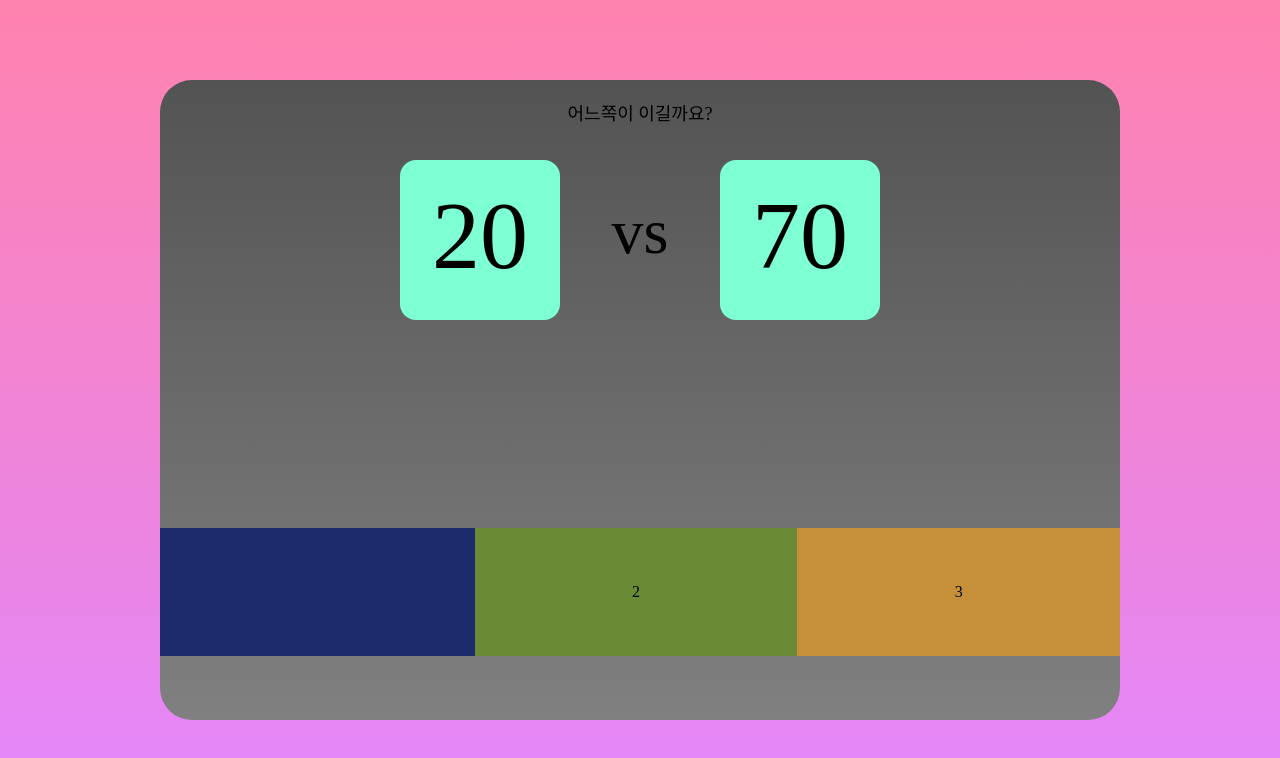
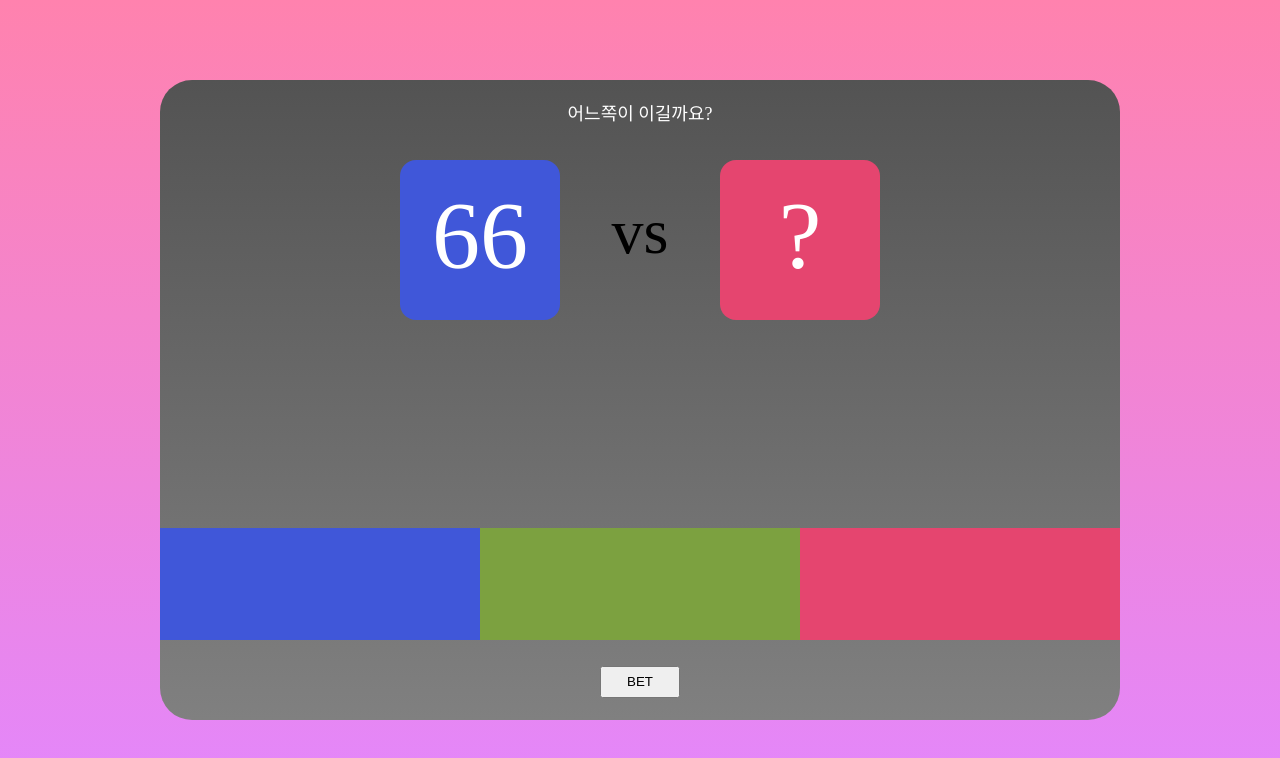
Before and after one commit to Kanghaseong/gachago, a Vue app: page / in a window 1280 px wide. Shown: the top 758 px of the page. Built offline with nearby package versions, Linux system fonts and the light colour scheme.

Commit message:
add gachaButton, add gachaButton disabled skill, add random number animation as setinterval, add created lifecycle hook, fix betbox's child name.

```diff
--- a/src/views/HomeView.vue
+++ b/src/views/HomeView.vue
@@ -2,15 +2,31 @@
 export default {
   data() {
     return {
-      myNumber: 0
-      }
+      myNumber: 0,
+      enemyNumber: "?",
+      gachaColor: "rgb(229, 69, 111)",
+      updating: false
+    }
   },
   methods: {
     getRandom: function () {
-      let num = Math.floor(Math.random() * 100);
-      this.myNumber = num;
-      return num
+    return Math.floor(Math.random() * 100);
+    },
+    slotMachine: function () {
+      this.updating = true;
+      this.gachaColor = "rgb(255, 156, 156)";
+      const count = setInterval(() => {
+        this.enemyNumber = this.getRandom();
+      }, 100);
+      setTimeout(() => {
+        clearInterval(count);
+        this.updating = false;
+        this.gachaColor = "rgb(229, 69, 111)"
+      }, 2000);
     }
+  },
+  created() {
+    this.myNumber = this.getRandom();
   }
 }
 </script>
@@ -22,28 +38,40 @@ export default {
 
     </section>
     <section id="numBox">
-      <div class="numCard" id="myNum">{{ getRandom() }}</div>
+      <div class="numCard" id="myNum">{{ myNumber }}</div>
       <div id="vs">vs</div>
-      <div class="numCard" id="enemyNum">70</div>
+      <div class="numCard" id="enemyNum" :style="{backgroundColor : gachaColor}">{{ enemyNumber }}</div>
     </section>
 
     <section id="betBox">
       <div class="bet"></div>
-      <div class="bet">2</div>
-      <div class="bet">3</div>
+      <div class="bet"></div>
+      <div class="bet"></div>
     </section>
+
+    <button id="gacha" @click="slotMachine" :disabled="updating">BET</button>
 
   </div>
 </template>
 
 <style scoped>
+
+#gacha {
+  position: absolute;
+  top: 94%;
+  left: 50%;
+  transform: translate(-50%, -50%);
+  width: 5rem;
+  height: 2rem;
+
+}
 .infoText{
   position:absolute;
   top: 5%;
   left: 50%;
   transform: translate(-50%, -50%);
-
   font-size: large;
+  color: white;
 }
 #numBox{
   display:flex;
@@ -59,7 +87,8 @@ export default {
   line-height: 9.5rem;
   left: 10%;
   top: 10%;
-  background-color: aquamarine;
+  color: white;
+  background-color: rgb(64, 87, 217);
   font-size: 6rem;
   border-radius: 1rem;
 }
@@ -88,18 +117,19 @@ export default {
   width: 100%;
 }
 .bet {
+  display: inline-block;
   flex: auto;
-  height: 8rem;
-  line-height: 8rem;
+  height: 7rem;
+  line-height: 7rem;
 }
 .bet:nth-child(1){
-  background-color: rgb(28, 41, 107);
+  background-color: rgb(64, 87, 217);
 }
 .bet:nth-child(2){
-  background-color: rgb(106, 138, 54);
+  background-color: rgb(124, 161, 64);
 }
 .bet:nth-child(3){
-  background-color: rgb(198, 144, 56);
+  background-color: rgb(229, 69, 111);
 }
 
 
```
